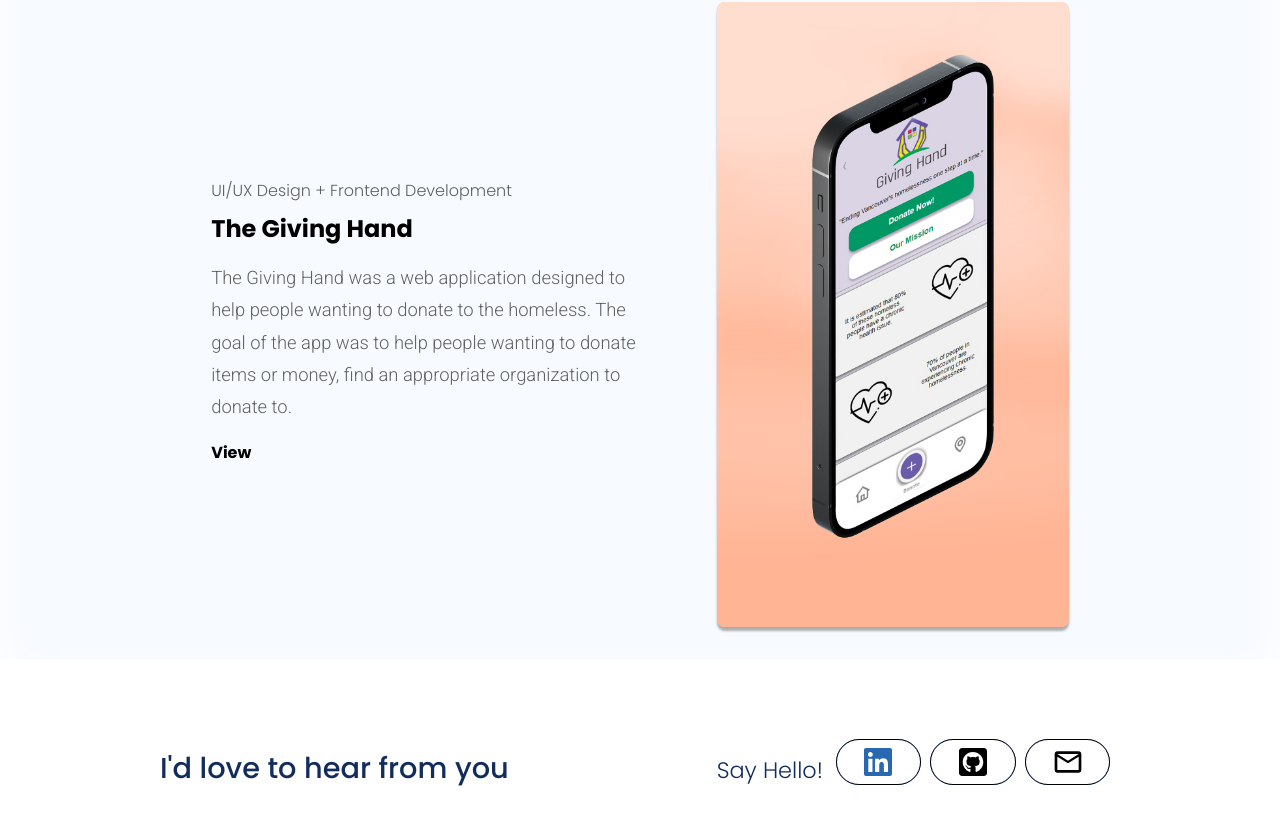
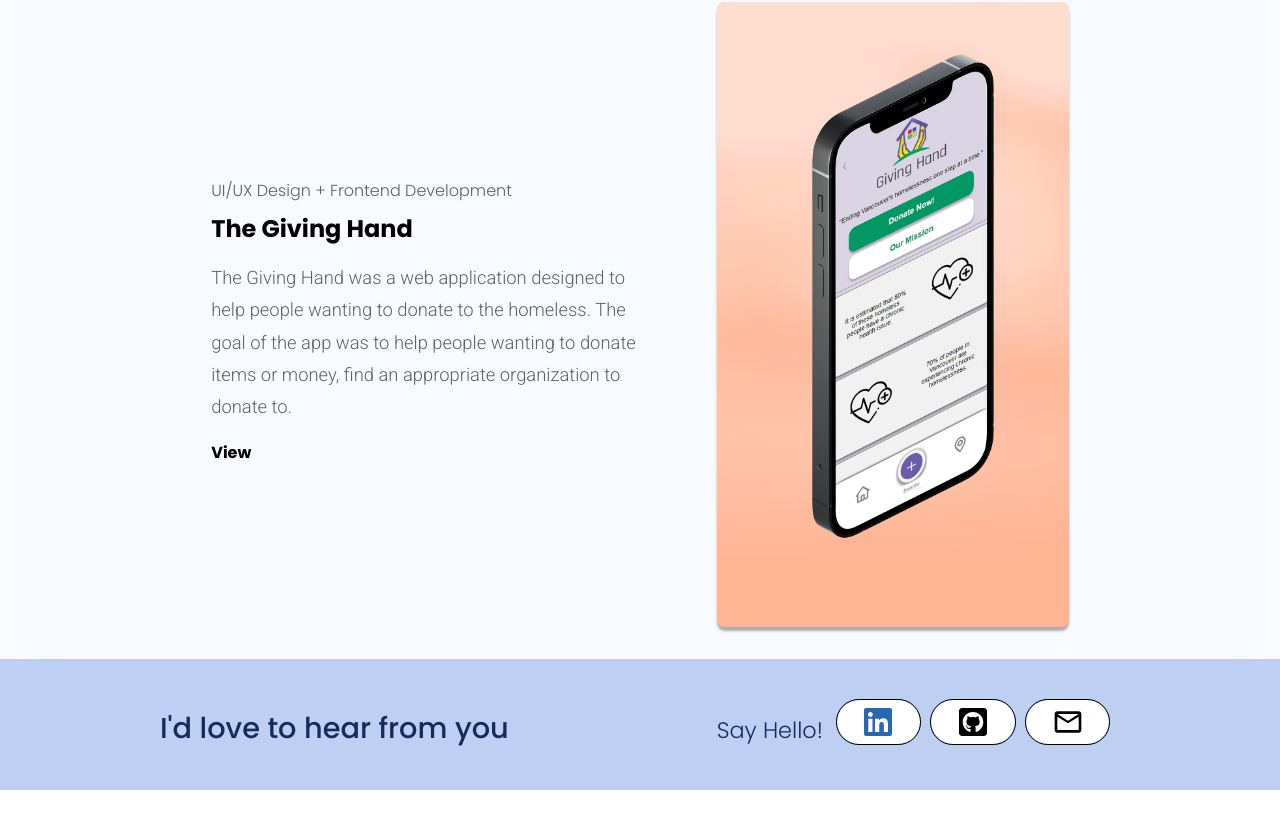
Before and after one commit to ItsMe-Matt/portfolio, a Next.js app: page / in a window 1280 px wide. Shown: the part 1362-2190 px from the top of the page. After the commit the page ends 2152 px from the top, so only its background shows below. Built offline with nearby package versions, Linux system fonts and the light colour scheme.

Commit message:
footer styling

```diff
--- a/comps/ContactUI/index.js
+++ b/comps/ContactUI/index.js
@@ -84,7 +84,7 @@ display: flex;
 width: 75vw;
 align-items: baseline;
 justify-content: space-between;
-background-color: #fff;
+background-color: #bdd0f2;
 padding: 5vh 0;
 z-index: 2;
 `
@@ -217,4 +217,5 @@ const FooterArea = styled.div`
   display: flex;
   flex-direction: column;
   align-items: center;
+  background-color: #bdd0f2;
 `
--- a/comps/ProjTable/index.js
+++ b/comps/ProjTable/index.js
@@ -93,6 +93,8 @@ const ProjName = styled.div`
 font-family: Poppins;
 font-size: 2.5em;
 font-weight: 500;
+
+color: #334972;
 `
 const ProjRole = styled.div`
 font-family: Roboto;
--- a/pages/index.js
+++ b/pages/index.js
@@ -166,10 +166,6 @@ const Content = styled.div`
 `
 
 const FooterArea = styled.div`
-  padding: 5vh 0;
-  display: flex;
-  flex-direction: column;
-  align-items: center;
 `
 
 /*
```
